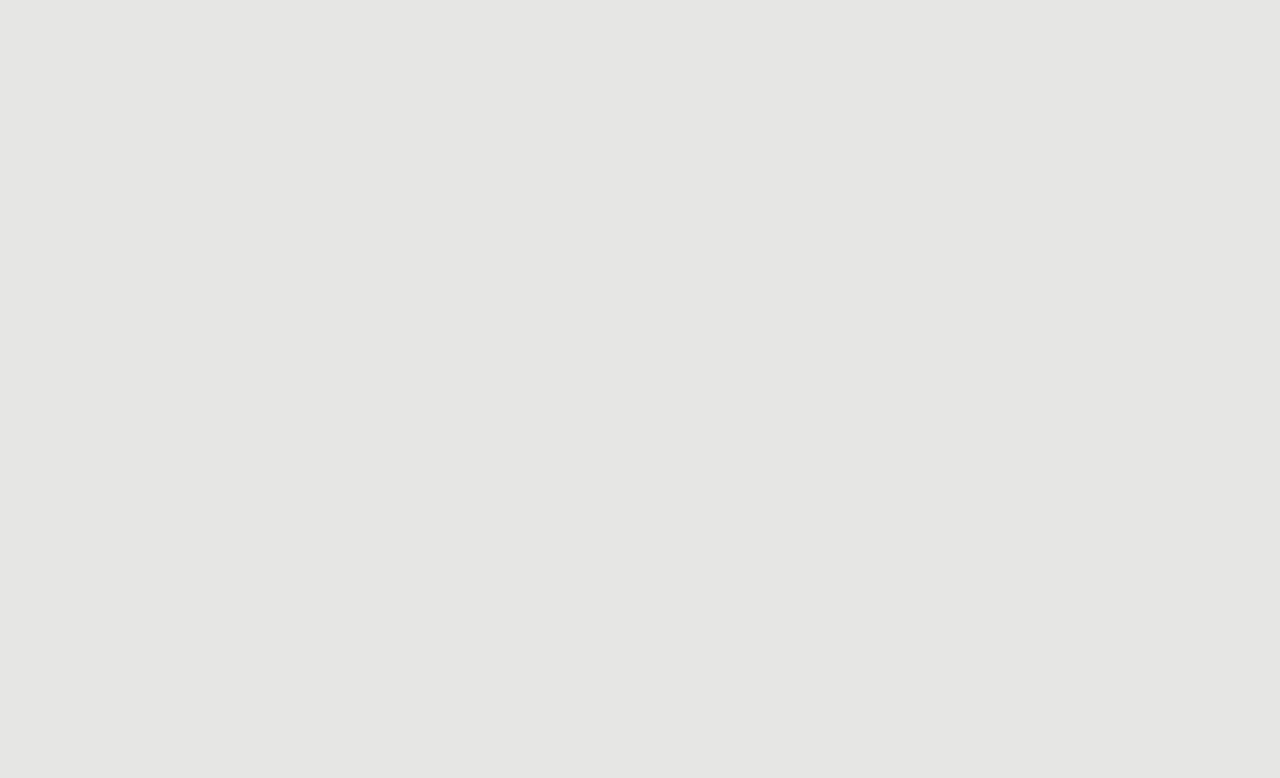
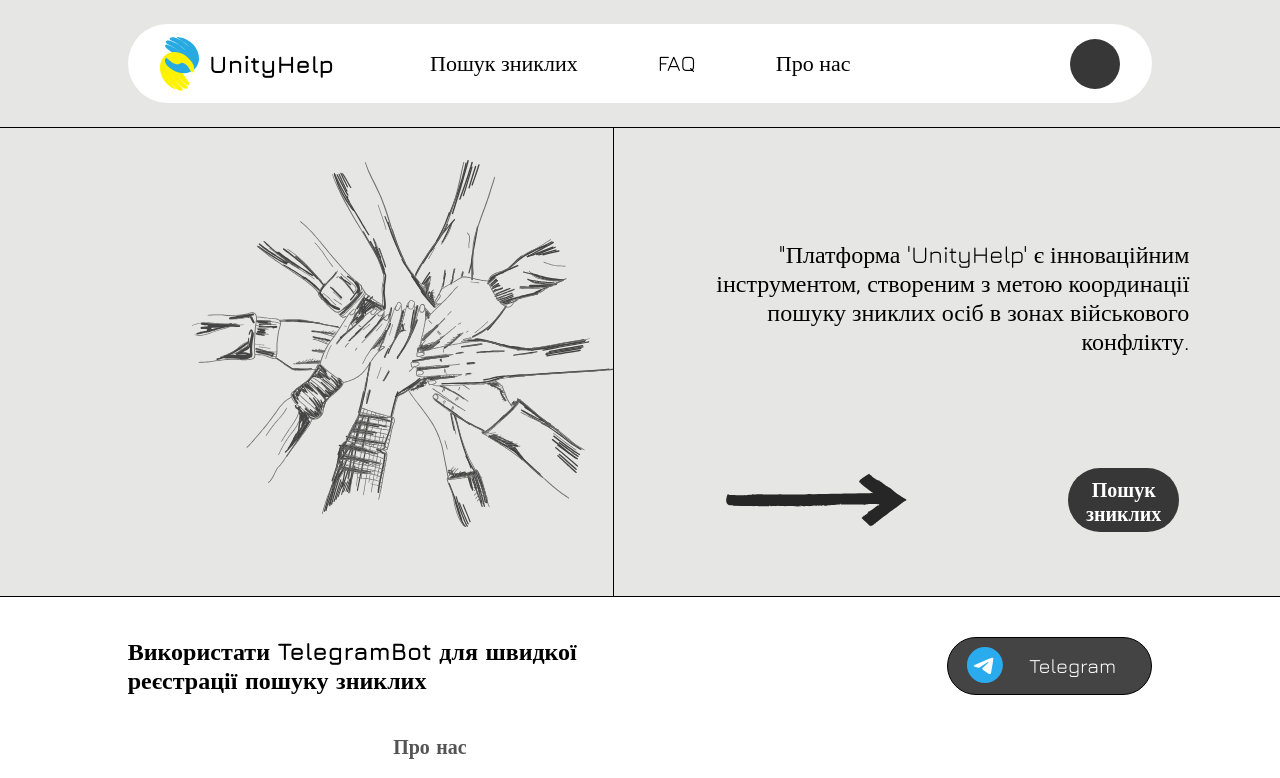
Before and after one commit to team-AWL/HelperFront, a React (Create React App) app: page / in a window 1280 px wide. Before the commit this address had no page. Shown: the top 778 px of the page. Built offline with nearby package versions, Linux system fonts and the light colour scheme.

Commit message:
add first section in home

```diff
--- a/src/App.js
+++ b/src/App.js
@@ -3,6 +3,7 @@ import { BrowserRouter as Router, Route, Routes, Navigate } from 'react-router-d
 
 import Search from './components/Search/search';
 import Login from './components/Login/login';
+import Home from './components/Home/home';
 import Register from './components/Register/register';
 import Register1 from './components/Register/stage1';
 import Register2 from './components/Register/stage2';
@@ -18,6 +19,7 @@ function App() {
         <Route path="/login" element={<Login />} />
         <Route path="/search" element={<Search />} />
         <Route path="/register" element={<Register />} />
+        <Route path="/" element={<Home />} />
         <Route path="/register/stage1" element={<Register1 />} />
         <Route path="/register/stage2" element={<Register2 />} />
         <Route path="/reset_password" element={<ResetPassword />} />
--- a/src/components/Header/header.js
+++ b/src/components/Header/header.js
@@ -10,7 +10,7 @@ const Header = () => {
     };
 
     const handleLogoClick2 = () => {
-        navigate('/');
+        navigate('/search');
     };
 
     return (
--- /dev/null
+++ b/src/components/Home/Section1/section1.css
@@ -0,0 +1,99 @@
+.section1 {
+    border-top: 1px solid #000000;
+    border-bottom: 1px solid #000000;
+
+  }
+
+.divided {
+    display: flex;
+    align-items: flex-start;
+    margin: 0 auto;
+    width: 70%;
+}
+
+.leftSection1 {
+    flex: 1;
+    border-left: 1px solid #000000;
+    padding-top: 2rem;
+    padding-bottom: 4rem;
+}
+
+.rightSection1 {
+    flex: 1;
+    display: flex;
+    flex-direction: column;
+    align-items: center;
+}
+
+.item {
+    display: flex;
+    justify-content: space-between;
+    border-bottom: 1px solid #212121;
+    padding: 10px;
+    border-radius: 10px;
+}
+
+.itemText {
+    font-size: 24px;
+    padding-top: 4rem;
+}
+
+.itemNumber {
+    margin-left: 10px;
+    font-size: 40px;
+    margin-top: 3rem;
+}
+
+.quote {
+    display: flex;
+    align-items: center;
+}
+
+.quoteText {
+    font-size: 96px;
+    margin-top: 5rem;
+}
+
+.quoteContent {
+    font-size: 24px;
+    margin-left: 2rem;
+    margin-top: 5rem;
+    text-align: right;
+    padding-left: 2rem;
+}
+
+.extraImage {
+    margin-top: 2rem;
+    border-radius: 15%;
+}
+
+.find-lost img,
+.find-lost button {
+  display: inline;
+}
+
+.find-lost {
+    display: flex;
+}
+
+.big-arrow {
+    height: auto;
+    margin-left: 5rem;
+}
+
+.find-lost img {
+    margin-right: 10rem;
+}
+
+
+.search-button {
+    height: 4rem;
+    border-radius: 50px;
+    padding: 10px 18px 12px 18px;
+    background-color: #373737;
+    color: white;
+    font-size: 20px;
+    font-weight: bold;
+    border: none;
+    cursor: pointer;
+  }
--- /dev/null
+++ b/src/components/Home/Section1/section1.js
@@ -0,0 +1,26 @@
+import React from 'react';
+import './section1.css';
+const Section1 = () => {
+
+    return (
+        <div className='section1'>
+            <div className='divided'>
+                <div className='rightSection1'>
+                    <img src="/section1.svg" alt="Extra" className='extraImage' />
+                </div>
+                <div className='leftSection1'>
+                    <div className='quote'>
+                        <p className='quoteContent'>"Платформа 'UnityHelp' є інноваційним інструментом,
+                            створеним з метою координації пошуку зниклих осіб в зонах військового конфлікту.</p>
+                    </div>
+                    <div className="find-lost">
+                        <img src="/big-arrow.svg" alt="Big Arrow" className="big-arrow" />
+                        <button className="search-button">Пошук зниклих</button>
+                    </div>
+                </div>
+            </div>
+        </div>
+    );
+};
+
+export default Section1;
--- /dev/null
+++ b/src/components/Home/home.js
@@ -0,0 +1,16 @@
+import React from 'react'
+import Header from '../Header/header';
+import Footer from '../Footer/footer';
+import Section1 from './Section1/section1';
+
+const Home = () => {
+    return (
+        <>
+          <Header />
+          <Section1 />
+          <Footer />
+        </>
+      );
+}
+
+export default Home
--- a/src/components/ItemHelp/itemHelp.css
+++ b/src/components/Search/ItemHelp/itemHelp.css
@@ -81,13 +81,11 @@
 
 .quoteText {
     font-size: 96px;
-    margin-top: -5rem;
 }
 
 .quoteContent1 {
     font-size: 24px;
-    margin-top: -2rem;
-
+    margin-top: 2rem;
 }
 
 
--- a/src/components/ItemHelp/itemHelp.js
+++ b/src/components/Search/ItemHelp/itemHelp.js
@@ -21,7 +21,6 @@ const ItemHelp = () => {
                     <div className="item1">
                         <span className="itemText">Опис</span>
                     </div>
-                    <span className="quoteText">"</span>
                     <div>
                         <p className="quoteContent1">32 роки. Вона висока, приблизно 175 см,
                             з довгими русявими волоссямі та карими очима. Останній раз її бачили
--- a/src/components/Search/search.js
+++ b/src/components/Search/search.js
@@ -3,7 +3,7 @@ import Section1 from './Section1/section1';
 import Header from '../Header/header';
 import Finder from './Finder/finder';
 import Footer from '../Footer/footer';
-import ItemHelp from '../ItemHelp/itemHelp';
+import ItemHelp from './ItemHelp/itemHelp';
 
 function Search() {
 
```
Also changed, not shown: public/big-arrow.svg (added).
